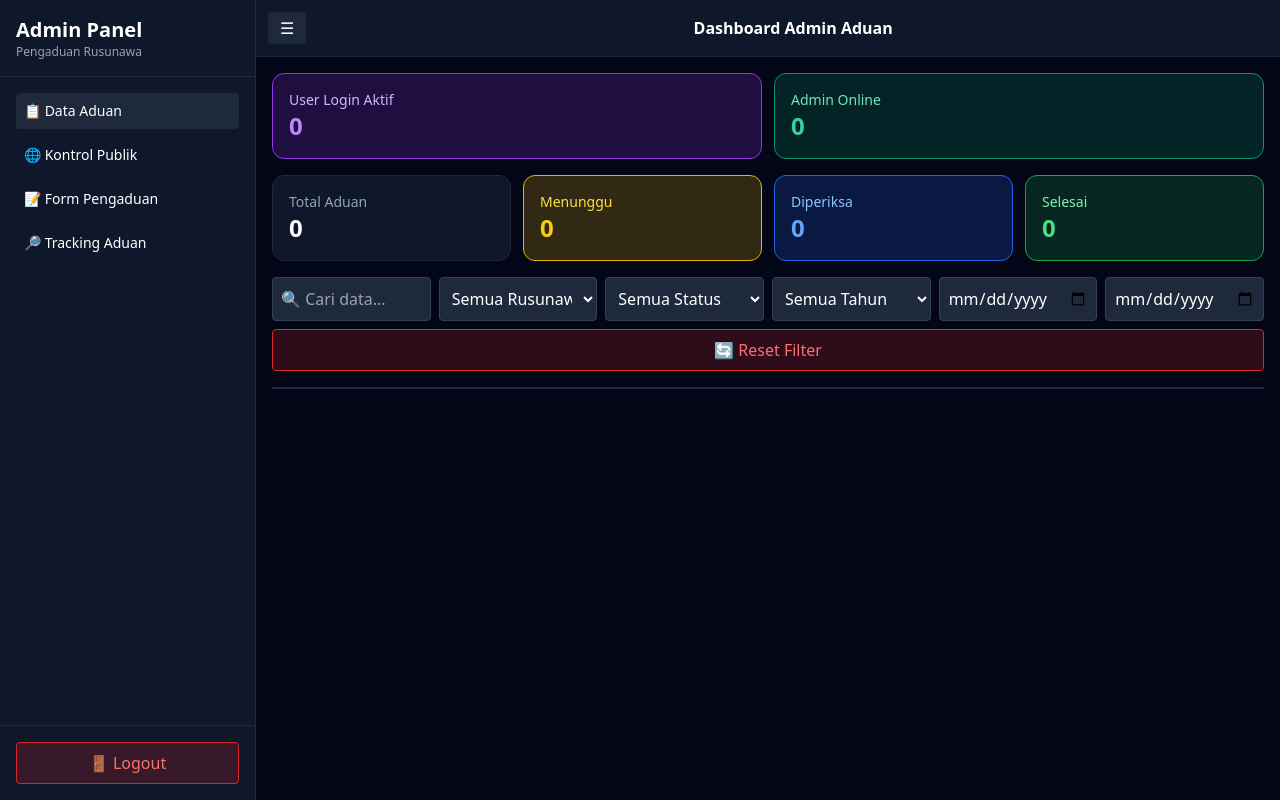
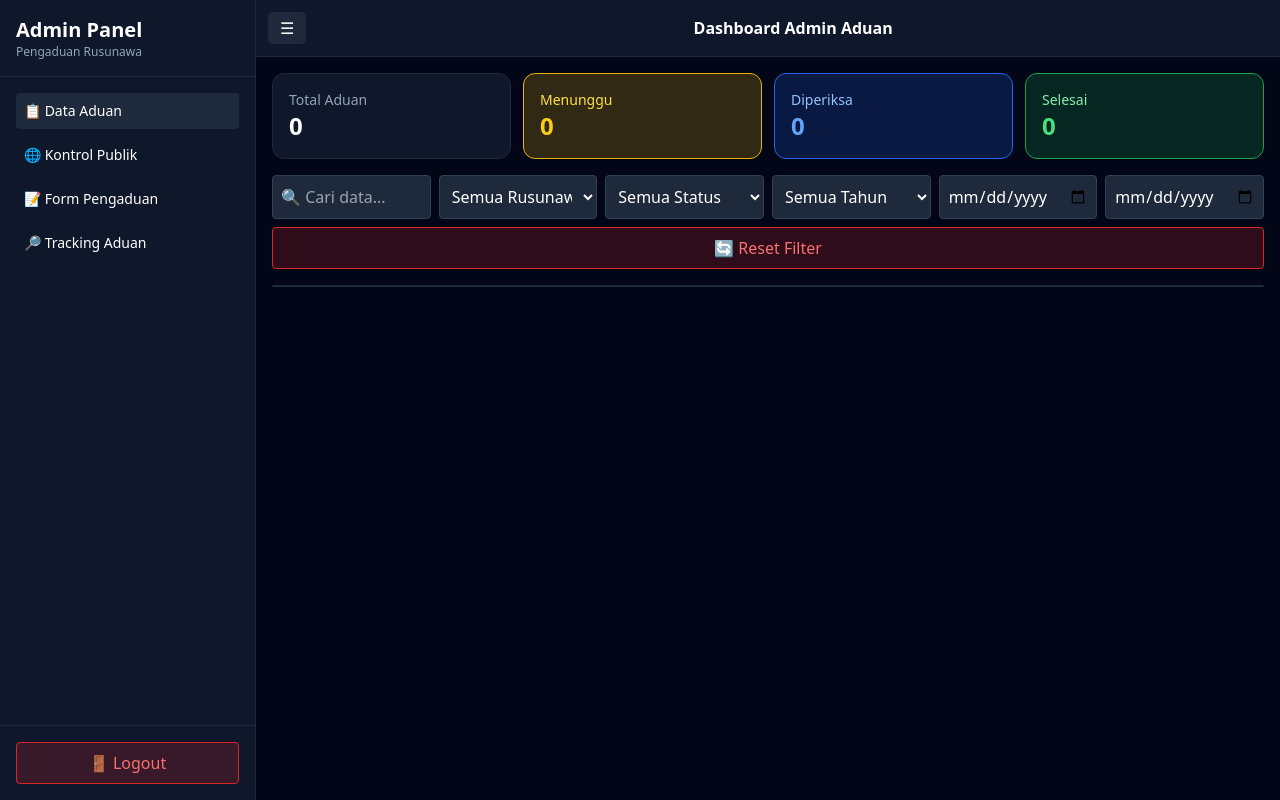
Before and after one commit to uptdrusunawabjm2/sirab-aduan-2026, a plain HTML site: page admin.html in a window 1280 px wide. Drawn offline with nearby package versions, Linux system fonts and the light colour scheme; no server answers; sample sign-in values are in the browser's storage.

Commit message:
Update admin.html

```diff
--- a/admin.html
+++ b/admin.html
@@ -69,20 +69,6 @@ transition-all duration-300 overflow-hidden">
 </div>
 
 <div class="p-4 space-y-4">
-
-<div class="grid grid-cols-1 md:grid-cols-2 gap-3 w-full">
-
-  <div class="bg-purple-600/20 border border-purple-600 rounded-xl p-4">
-    <div class="text-purple-300 text-sm">User Login Aktif</div>
-    <div id="rUsers" class="text-2xl font-bold text-purple-400">0</div>
-  </div>
-
-  <div class="bg-emerald-600/20 border border-emerald-600 rounded-xl p-4">
-    <div class="text-emerald-300 text-sm">Admin Online</div>
-    <div id="rOnline" class="text-2xl font-bold text-emerald-400">0</div>
-  </div>
-
-</div>
 
 <div class="grid grid-cols-2 md:grid-cols-4 gap-3">
   <div class="bg-slate-900 border border-slate-800 rounded-xl p-4">
```
